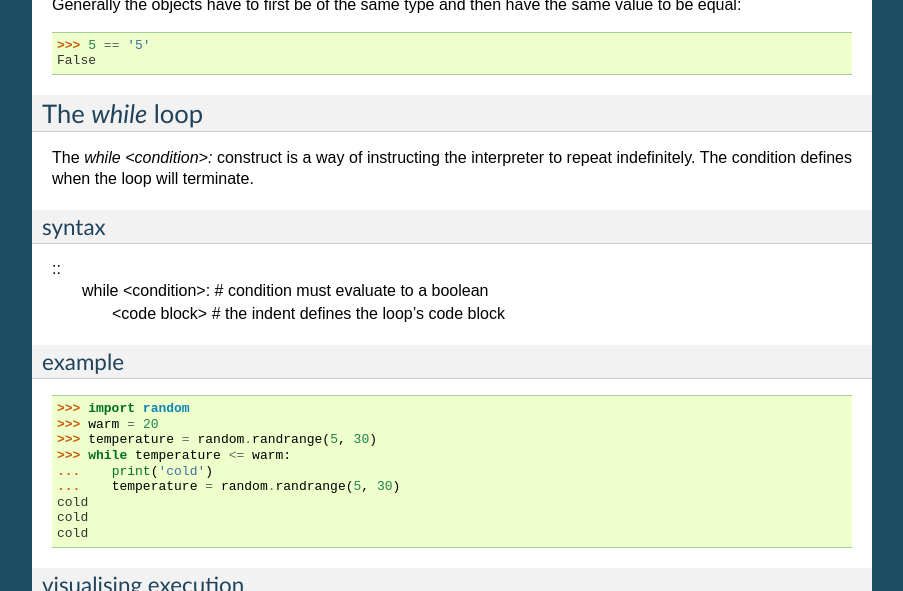
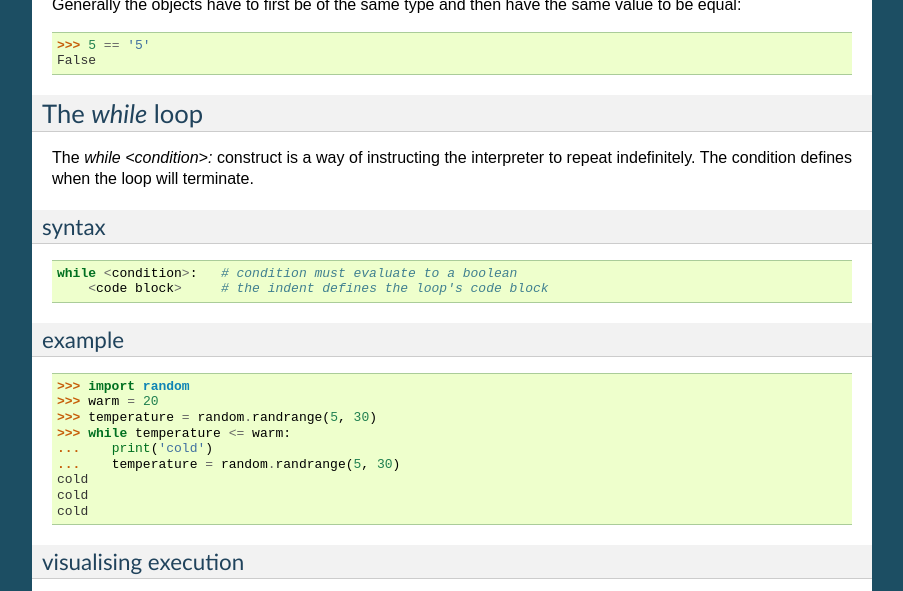
Before and after one commit to gu-lseg/intro-to-programming, a Sphinx documentation site: the page built from source/conditionals.rst, in a window 1280 px wide and 900 px high, scrolled down 950 px, cut to the strip 0-591 px from the top of the window. Shown: the whole strip, without its empty margins (198-1101 px from the left). Built offline with Sphinx 7.4.7, drawn with Linux system fonts in a browser that asks for light colours; pages that are not in the unit, such as notebooks, are missing from menus.

Commit message:
use code block directive

```diff
--- a/source/conditionals.rst
+++ b/source/conditionals.rst
@@ -23,7 +23,7 @@ use of indentation.
 All types of conditionals use code blocks which are executed depending on the
 outcome of the conditional expression that guards their execution.
 
-::
+.. code-block:: python
 
     a = 4
     if a == 4:
@@ -48,7 +48,9 @@ Equality
 Testing the equality of two objects returns `True` or `False` depending on how
 equality is defined on those two objects.
 
-Equality on stings is defined as follows::
+Equality on stings is defined as follows:
+
+.. code-block:: python
 
     >>> '5' == '5'
     True
@@ -56,7 +58,9 @@ Equality on stings is defined as follows::
     False
 
 Generally the objects have to first be of the same type and then have the same
-value to be equal::
+value to be equal:
+
+.. code-block:: python
 
     >>> 5 == '5'
     False
@@ -71,13 +75,16 @@ indefinitely. The condition defines when the loop will terminate.
 
 syntax
 ------
+
 ::
+
     while <condition>:   # condition must evaluate to a boolean
         <code block>     # the indent defines the loop's code block
 
 example
 -------
-::
+
+.. code-block:: python
 
     >>> import random
     >>> warm = 20
@@ -180,7 +187,9 @@ Practical: Turtles Joypad
 We want to control the movements of the turtle using instructions from the
 keyboard. Much like the way you'd control a character in a game.
 
-Place this in a file called `turtle_joypad.py`::
+Place this in a file called `turtle_joypad.py`:
+
+.. code-block:: python
 
     import turtle
 
```
